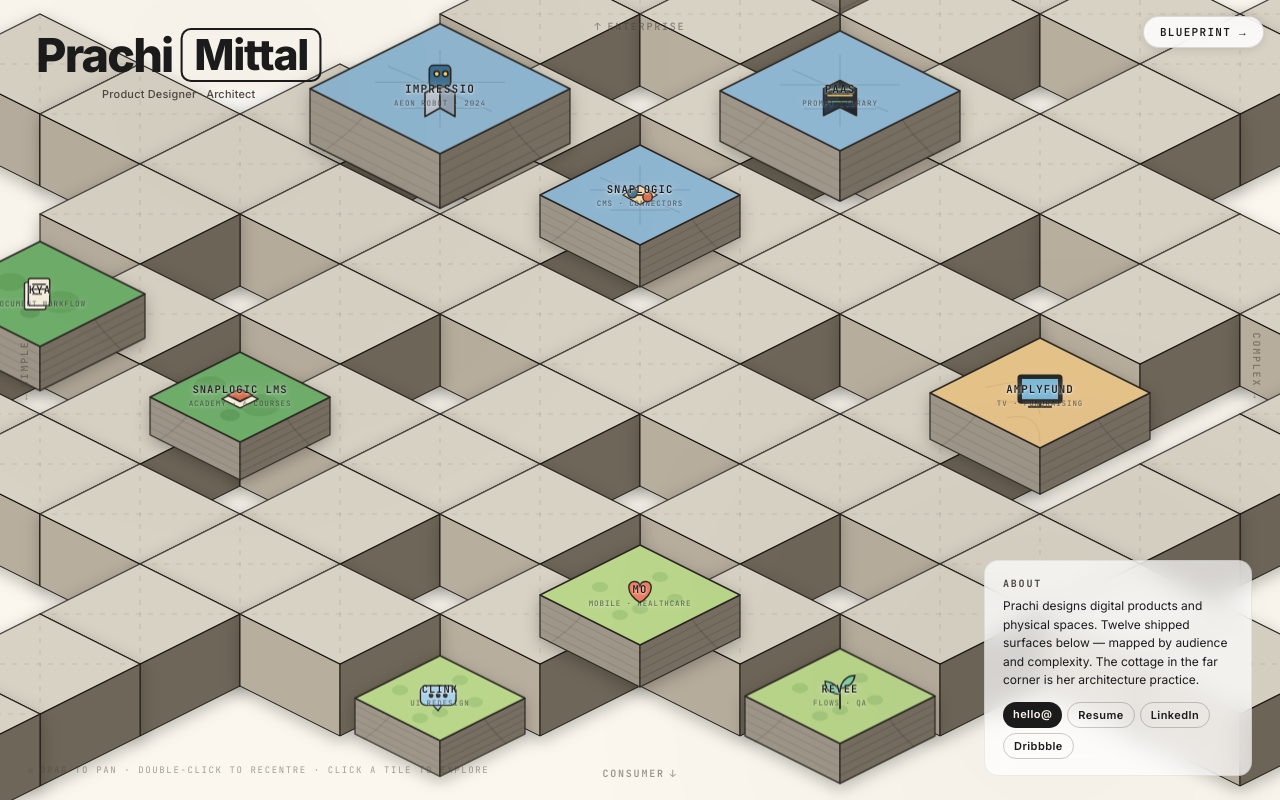
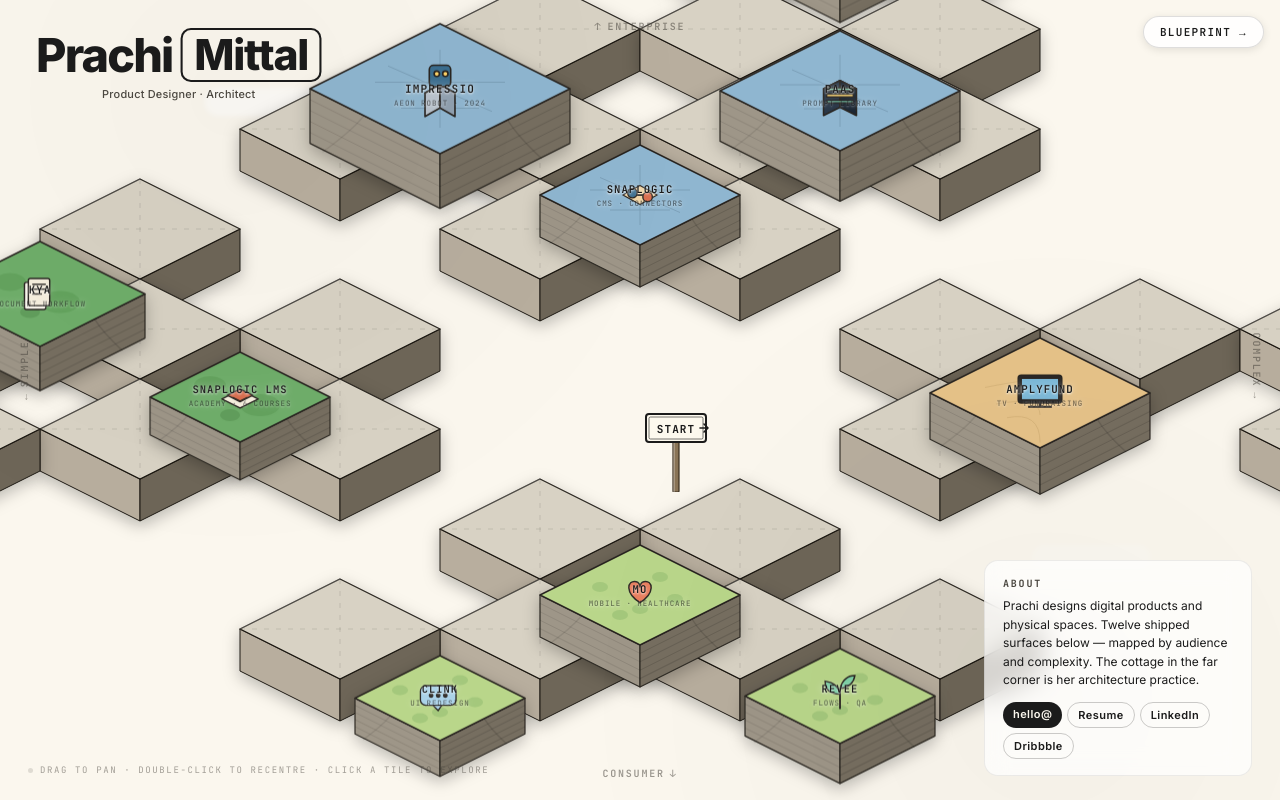
Before and after one commit to prachimittaldesign/Prachifolio, a React (Vite) app: page / in a window 1280 px wide. Built offline with nearby package versions, Linux system fonts and the light colour scheme.

Commit message:
connecting blocks: only adjacent to project tiles, height matches tile thickness

```diff
--- a/src/components/World.jsx
+++ b/src/components/World.jsx
@@ -5,7 +5,7 @@
 import Hero from './Hero.jsx';
 import AboutPanel from './AboutPanel.jsx';
 
-const GROUND_T = 72;
+const TILE_T = 42; // match IsoTile THICKNESS
 
 const ROAD_SEGMENTS = [
   { type: 'h', gy:  0, gx1: -7, gx2:  7 },
@@ -22,7 +22,7 @@
 ];
 
 function GroundTile() {
-  const W = HALF_W, H = HALF_H, T = GROUND_T;
+  const W = HALF_W, H = HALF_H, T = TILE_T;
   const leftPts  = `${-W},0 0,${H} 0,${H+T} ${-W},${T}`;
   const rightPts = `${W},0 0,${H} 0,${H+T} ${W},${T}`;
   const topPts   = `0,${-H} ${W},0 0,${H} ${-W},0`;
@@ -35,12 +35,10 @@
       <polygon points={leftPts} fill="#b8ae9e" stroke="#1c1812" strokeWidth="1"/>
       <polygon points={rightPts} fill="#6e6658" stroke="#1c1812" strokeWidth="1"/>
       <polygon points={topPts} fill="#d8d2c4" stroke="#1a1610" strokeWidth="1.2"/>
-      {/* X crosshatch dashes on top face */}
       <line x1={-W} y1={0} x2={W} y2={0}
             stroke="rgba(0,0,0,0.13)" strokeWidth="0.9" strokeDasharray="5 7"/>
       <line x1={0} y1={-H} x2={0} y2={H}
             stroke="rgba(0,0,0,0.13)" strokeWidth="0.9" strokeDasharray="5 7"/>
-      {/* Ridge highlights */}
       <line x1={0} y1={-H} x2={-W} y2={0} stroke="rgba(255,255,255,0.22)" strokeWidth="1.2"/>
       <line x1={0} y1={-H} x2={W}  y2={0} stroke="rgba(255,255,255,0.10)" strokeWidth="0.8"/>
     </svg>
@@ -64,26 +62,33 @@
   const allTiles = useMemo(() => {
     const projKeys = new Set(PROJECTS.map(t => `${t.gx},${t.gy}`));
     const tiles = [...PROJECTS.map(t => ({ ...t, isProject: true }))];
-    const roadKeys = new Set();
+
+    // Collect all road candidate positions
+    const roadCandidates = new Map();
     for (const seg of ROAD_SEGMENTS) {
       if (seg.type === 'h') {
         for (let gx = seg.gx1; gx <= seg.gx2; gx++) {
           const key = `${gx},${seg.gy}`;
-          if (!projKeys.has(key) && !roadKeys.has(key)) {
-            roadKeys.add(key);
-            tiles.push({ id: `r${gx}_${seg.gy}`, gx, gy: seg.gy, isProject: false });
-          }
+          if (!projKeys.has(key)) roadCandidates.set(key, { gx, gy: seg.gy });
         }
       } else {
         for (let gy = seg.gy1; gy <= seg.gy2; gy++) {
           const key = `${seg.gx},${gy}`;
-          if (!projKeys.has(key) && !roadKeys.has(key)) {
-            roadKeys.add(key);
-            tiles.push({ id: `r${seg.gx}_${gy}`, gx: seg.gx, gy, isProject: false });
-          }
+          if (!projKeys.has(key)) roadCandidates.set(key, { gx: seg.gx, gy });
         }
       }
     }
+
+    // Keep only road tiles directly adjacent to a project tile
+    const DIRS = [[1,0],[-1,0],[0,1],[0,-1]];
+    let idx = 0;
+    for (const [, { gx, gy }] of roadCandidates) {
+      const nextToProject = DIRS.some(([dx, dy]) => projKeys.has(`${gx+dx},${gy+dy}`));
+      if (nextToProject) {
+        tiles.push({ id: `r${idx++}`, gx, gy, isProject: false });
+      }
+    }
+
     return tiles.sort((a, b) => (b.gx + b.gy) - (a.gx + a.gy));
   }, []);
 
```
